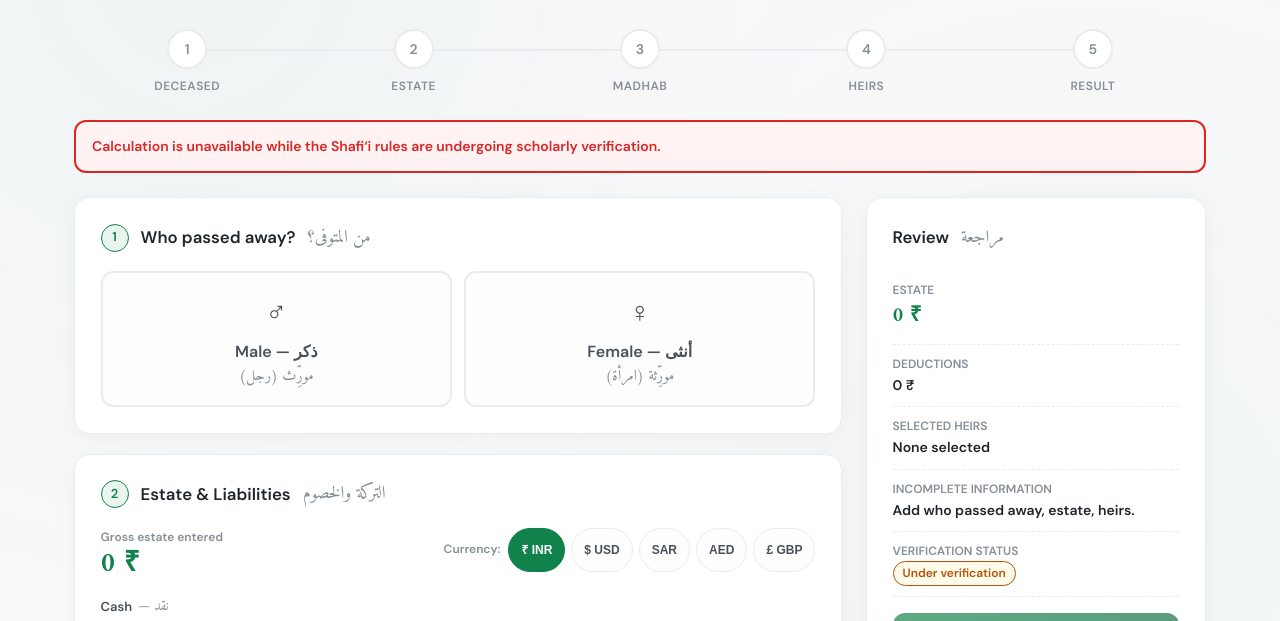
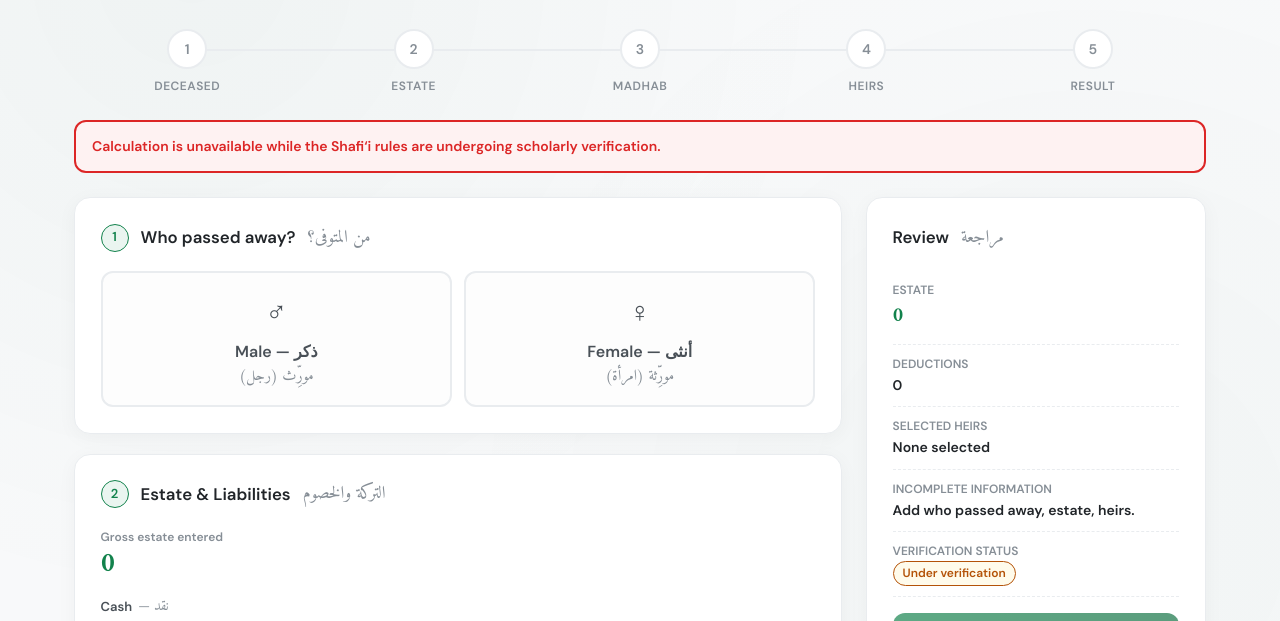
Before and after one commit to m-ameen-k/Islamic-Inheritance-Calculator, a website: page index.html in a window 1280 px wide. Shown: the part 149-770 px from the top of the page. Drawn offline with Linux system fonts and the light colour scheme.

Commit message:
ui: remove currency selection controls

```diff
--- a/css/style.css
+++ b/css/style.css
@@ -297,37 +297,6 @@ body::before {
   user-select: none;
 }
 
-/* Pills & Currency */
-.pill-row {
-  display: flex;
-  gap: 6px;
-  flex-wrap: wrap;
-}
-
-.pill {
-  padding: 4px 12px;
-  border-radius: 50px;
-  border: 1px solid var(--border);
-  background: var(--card2);
-  color: var(--txt2);
-  font-size: 12px;
-  font-weight: 600;
-  cursor: pointer;
-  transition: var(--tr);
-  min-height: 44px;
-}
-
-.pill:hover {
-  background: var(--bg2);
-  color: var(--txt);
-}
-
-.pill.on {
-  background: var(--pri);
-  color: #fff;
-  border-color: var(--pri);
-}
-
 /* ── Footer ── */
 .site-footer {
   margin-top: 2rem;
@@ -601,8 +570,7 @@ body::before {
   min-width: 0;
 }
 
-.gross-estate span,
-.currency-label {
+.gross-estate span {
   color: var(--txt3);
   font-size: 12px;
   font-weight: 600;
@@ -614,15 +582,6 @@ body::before {
   font-size: clamp(1.35rem, 3vw, 1.75rem);
   line-height: 1.25;
   overflow-wrap: anywhere;
-}
-
-.currency-row {
-  display: flex;
-  align-items: center;
-  justify-content: flex-end;
-  gap: 8px;
-  flex-wrap: wrap;
-  min-width: 0;
 }
 
 .estate-primary-field {
@@ -685,6 +644,15 @@ body::before {
 
 .section-help {
   padding-block-start: 8px;
+}
+
+.amount-symbol-input {
+  max-width: 10rem;
+}
+
+.optional-label {
+  color: var(--txt3);
+  font-weight: 400;
 }
 
 .madhab-disclosure {
@@ -1487,9 +1455,6 @@ body::before {
     flex-direction: column;
   }
 
-  .currency-row {
-    justify-content: flex-start;
-  }
 }
 
 @media(min-width:800px) and (max-width:960px) {
--- a/index.html
+++ b/index.html
@@ -59,17 +59,7 @@
   <div class="estate-overview">
     <div class="gross-estate">
       <span>Gross estate entered</span>
-      <strong id="grossTotal">0 ₹</strong>
-    </div>
-    <div class="currency-row">
-    <span class="currency-label" data-i="curr_lbl">Currency:</span>
-    <div class="pill-row" id="currGrp">
-      <button class="pill on" data-c="INR" data-s="₹">₹ INR</button>
-      <button class="pill" data-c="USD" data-s="$">$ USD</button>
-      <button class="pill" data-c="SAR" data-s="ر.س">SAR</button>
-      <button class="pill" data-c="AED" data-s="د.إ">AED</button>
-      <button class="pill" data-c="GBP" data-s="£">£ GBP</button>
-    </div>
+      <strong id="grossTotal">0</strong>
     </div>
   </div>
 
@@ -205,11 +195,11 @@
     <dl class="review-list">
       <div>
         <dt>Estate</dt>
-        <dd id="reviewEstate" aria-live="polite">0 ₹</dd>
+        <dd id="reviewEstate" aria-live="polite">0</dd>
       </div>
       <div>
         <dt>Deductions</dt>
-        <dd id="reviewDeductions" aria-live="polite">0 ₹</dd>
+        <dd id="reviewDeductions" aria-live="polite">0</dd>
       </div>
       <div>
         <dt>Selected heirs</dt>
@@ -227,9 +217,17 @@
   <button class="calcbtn" id="calcBtn" disabled aria-describedby="calculationDisabledReason">
     <span data-i="calc_disabled">Calculation temporarily disabled during validation</span>
   </button>
-  <p class="calculation-disabled-reason" id="calculationDisabledReason" data-i="calc_disabled_reason">
-    The legacy engine is preserved, but it is not available for estate distribution.
-  </p>
+    <p class="calculation-disabled-reason" id="calculationDisabledReason" data-i="calc_disabled_reason">
+      The legacy engine is preserved, but it is not available for estate distribution.
+    </p>
+  <details class="summary-disclosure report-options">
+    <summary>Report options</summary>
+    <div class="field disclosure-content">
+      <label class="flabel" for="amountSymbol">Amount symbol <span class="optional-label">— optional</span></label>
+      <input type="text" id="amountSymbol" class="inp amount-symbol-input" maxlength="8" placeholder="₹, $, ر.س" autocomplete="off">
+      <p class="disclosure-note">Used only to format displayed amounts. It never converts a value.</p>
+    </div>
+  </details>
   <details class="summary-disclosure">
     <summary>Detailed verification explanation</summary>
     <p>This case-preparation interface remains available for review, but no result may be calculated or used to distribute an estate until the Shafi‘i rule set completes scholarly verification.</p>
--- a/js/app.js
+++ b/js/app.js
@@ -54,13 +54,12 @@ document.querySelectorAll('#langSwitcher .ls-btn').forEach(b=>
   b.addEventListener('click', ()=>{ lang=b.dataset.l; applyLang(); })
 );
 
-document.querySelectorAll("#currGrp .pill").forEach(b=>b.addEventListener("click",()=>{
-  cCode=b.dataset.c; cSym=b.dataset.s;
-  document.querySelectorAll("#currGrp .pill").forEach(x=>x.classList.toggle("on",x===b));
-  updateNet();
-}));
+function fv(id){return parseFloat(document.getElementById(id)?.value)||0;}
 
-function fv(id){return parseFloat(document.getElementById(id)?.value)||0;}
+function formatAmount(value){
+  const formatted=value.toLocaleString(undefined,{maximumFractionDigits:2});
+  return cSym?`${cSym} ${formatted}`:formatted;
+}
 
 function calcMetal(metal){
   const tot=fv(metal+"_tot"); if(tot) return tot;
@@ -76,7 +75,7 @@ function updateMetalDisplay(metal){
   if(unitLbl) unitLbl.textContent="/ "+u;
   if(w&&p){
     const val=w*p;
-    badgeVal.textContent=cSym+val.toLocaleString(undefined,{maximumFractionDigits:2});
+    badgeVal.textContent=formatAmount(val);
     badge.classList.add("show");
     badge.style.cursor = "pointer";
     badge.onclick = () => {
@@ -128,7 +127,7 @@ function getAfterDebts(){return Math.max(0,getGross()-fv("debts")-fv("zakat"));}
 function getWasiyyah(ad){
   const wi=fv("wasiyyah"); if(!wi) return 0;
   const max=ad/3, consent=document.getElementById("was_con").checked, w=document.getElementById("wasWarn");
-  if(!consent&&wi>max){ w.style.display="block"; w.textContent=(T[lang].was_warn||"").replace("{m}",max.toLocaleString(undefined,{maximumFractionDigits:2})+" "+cSym); return max; }
+  if(!consent&&wi>max){ w.style.display="block"; w.textContent=(T[lang].was_warn||"").replace("{m}",formatAmount(max)); return max; }
   w.style.display="none"; return wi;
 }
 
@@ -136,7 +135,7 @@ function getNet(){const ad=getAfterDebts(); return Math.max(0,ad-getWasiyyah(ad)
 
 function updateNet(){
   const gross=getGross(), net=getNet();
-  document.getElementById("grossTotal").textContent=gross.toLocaleString(undefined,{maximumFractionDigits:2})+" "+cSym;
+  document.getElementById("grossTotal").textContent=formatAmount(gross);
   updateCaseSummary(gross,net);
 }
 
@@ -177,8 +176,8 @@ function updateCaseSummary(gross=getGross(),net=getNet()){
   if(gross<=0) missing.push("estate");
   if(selected.length===0) missing.push("heirs");
 
-  document.getElementById("reviewEstate").textContent=net.toLocaleString(undefined,{maximumFractionDigits:2})+" "+cSym;
-  document.getElementById("reviewDeductions").textContent=Math.max(0,gross-net).toLocaleString(undefined,{maximumFractionDigits:2})+" "+cSym;
+  document.getElementById("reviewEstate").textContent=formatAmount(net);
+  document.getElementById("reviewDeductions").textContent=formatAmount(Math.max(0,gross-net));
   document.getElementById("selectedHeirsSummary").textContent=selected.length?selected.join(", "):"None selected";
   document.getElementById("caseCompleteness").textContent=missing.length?`Add ${missing.join(", ")}.`:"Case information entered.";
 }
@@ -310,6 +309,11 @@ updateNet();
 renderHeirs();
 ["gold","silver"].forEach(m=>updateMetalDisplay(m));
 
+document.getElementById("amountSymbol")?.addEventListener("input",e=>{
+  cSym=e.target.value.trim();
+  updateNet();
+});
+
 // Event delegation to handle tooltip taps on mobile devices
 document.body.addEventListener('click', function(e) {
     const tooltipEl = e.target.closest('[data-tooltip]');
--- a/js/data.js
+++ b/js/data.js
@@ -53,4 +53,4 @@ const HEIRS=[
 ];
 
 // Global State Variables
-let lang="en", madhab="shafii", gender=null, sel={}, cCode="INR", cSym="₹";
+let lang="en", madhab="shafii", gender=null, sel={}, cCode="INR", cSym="";
```
